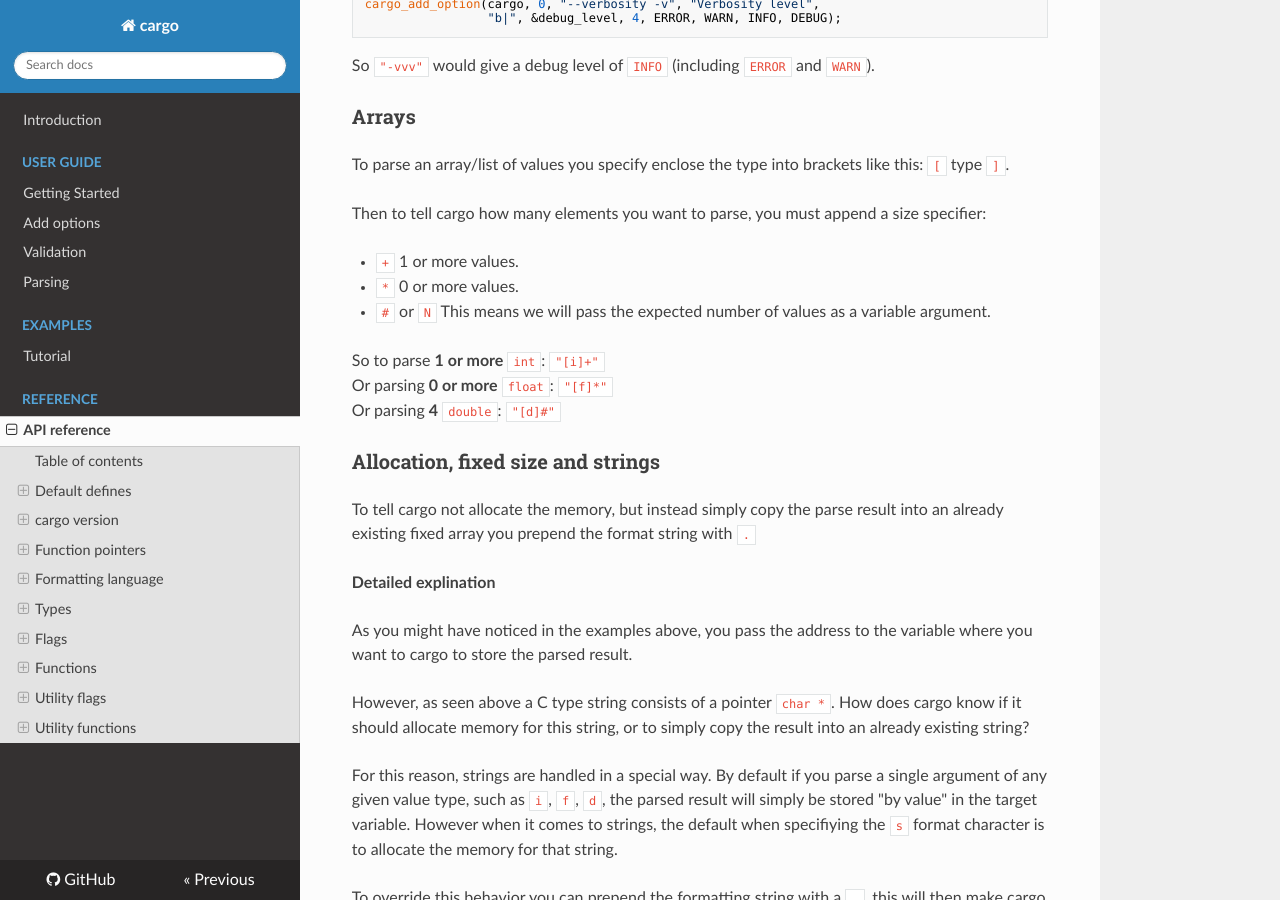
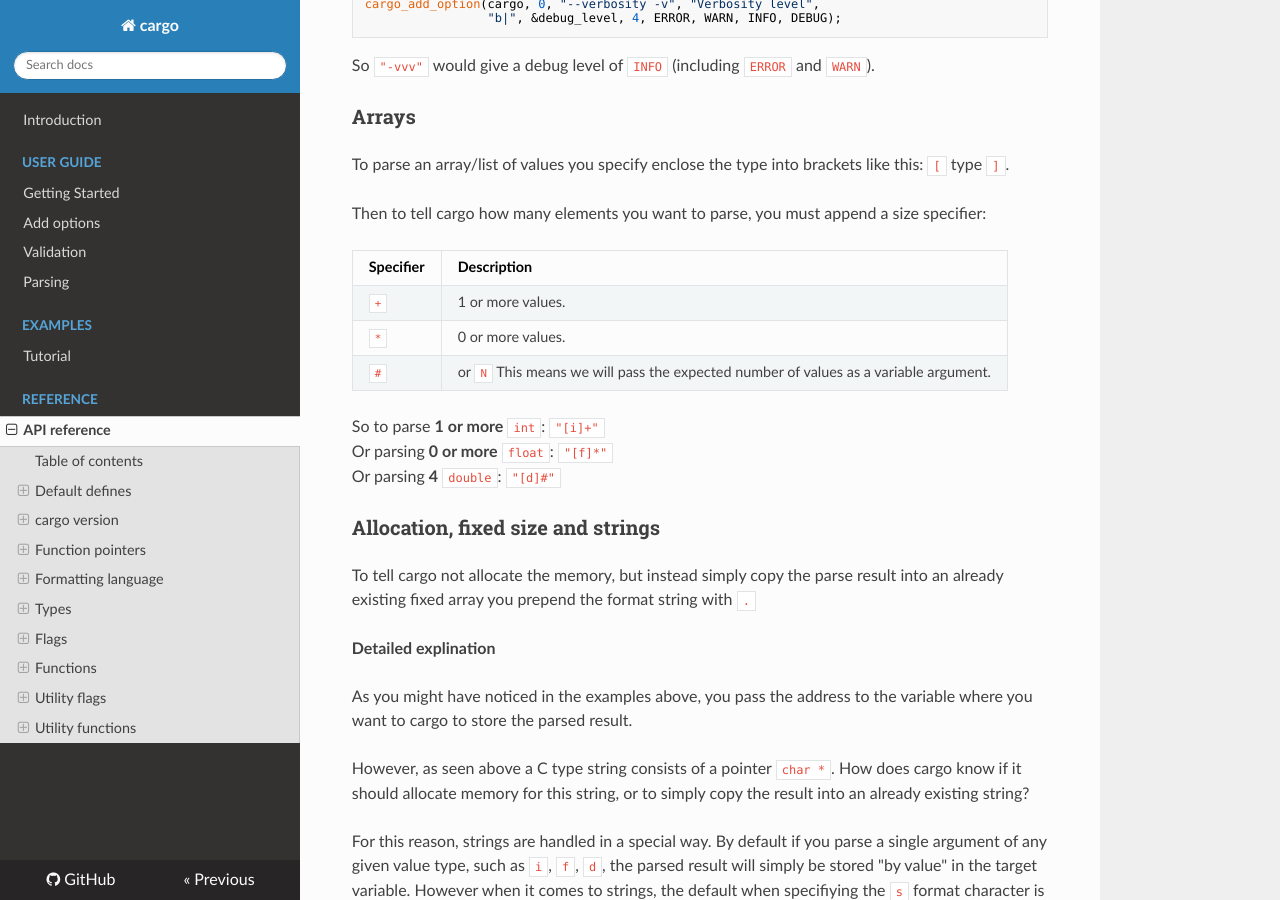
Before and after one commit to JoakimSoderberg/cargo, an MkDocs documentation site: the page built from docs/api.md, in a window 1280 px wide and 900 px high, scrolled down 11972 px. Built offline with MkDocs 1.6.1, drawn with Linux system fonts in a browser that asks for light colours; nearby versions of some CDN libraries; old or Windows-style settings are respelled for this version of MkDocs.

Commit message:
Tables for array format

```diff
--- a/docs/api.md
+++ b/docs/api.md
@@ -300,9 +300,11 @@ To parse an array/list of values you specify enclose the type into brackets like
 
 Then to tell cargo how many elements you want to parse, you must append a size specifier:
 
-- `+` 1 or more values.
-- `*` 0 or more values.
-- `#` or `N` This means we will pass the expected number of values as a variable argument.
+Specifier | Description
+--------- | -----------
+`+`       | 1 or more values.
+`*`       | 0 or more values.
+`#`       | or `N` This means we will pass the expected number of values as a variable argument.
 
 So to parse **1 or more** `int`: `"[i]+"`
 Or parsing **0 or more** `float`: `"[f]*"`
```
